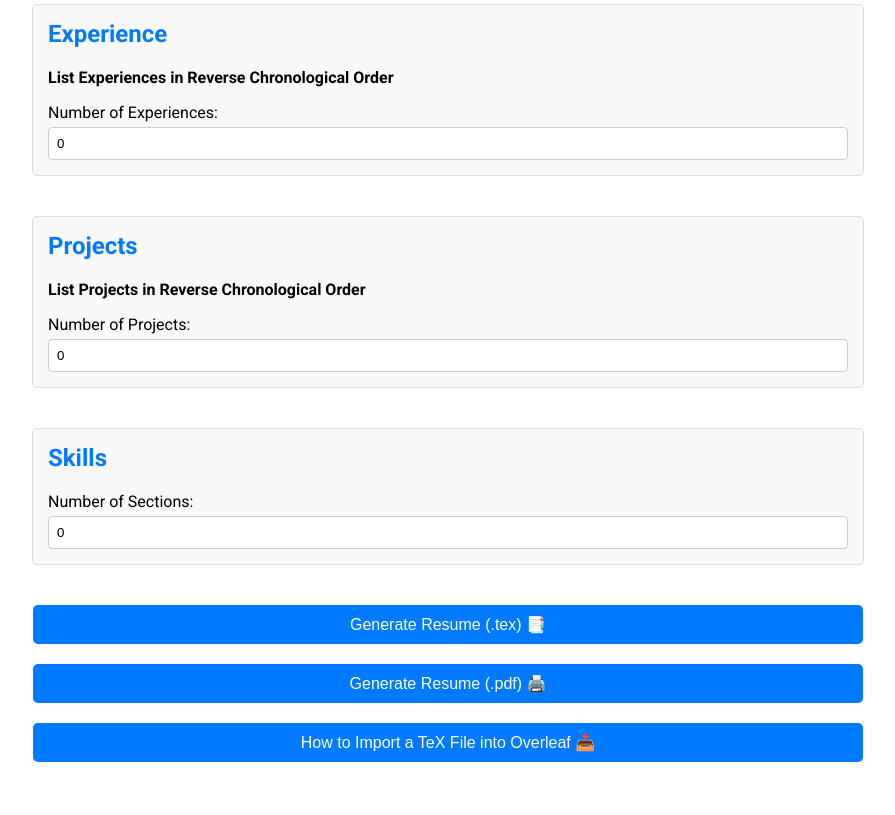
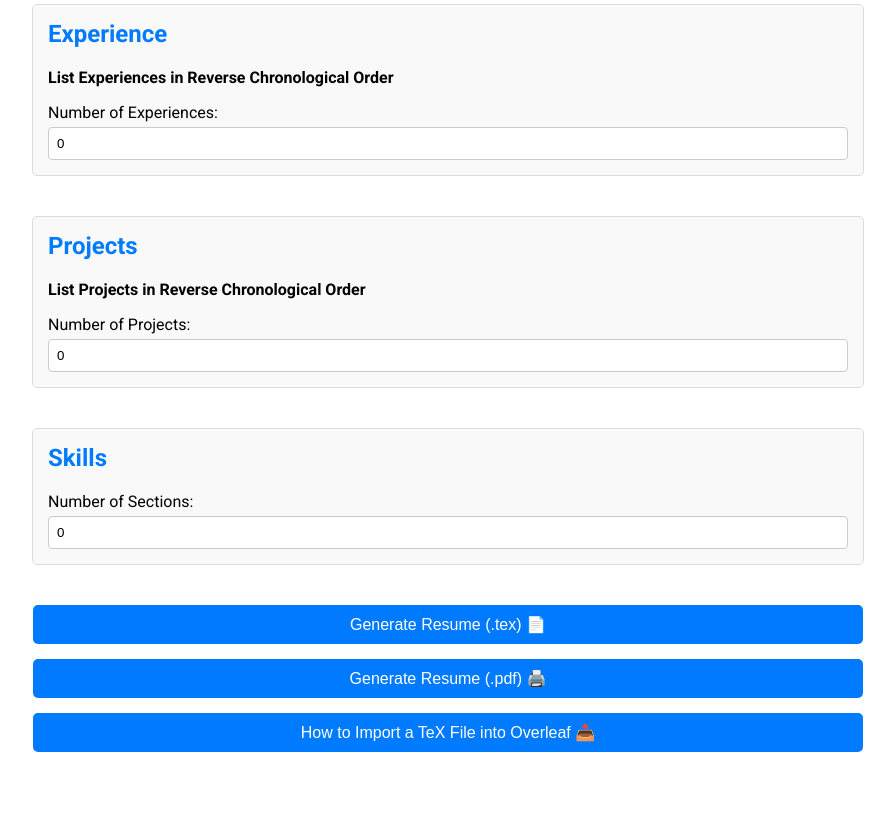
Before and after one commit to Mayan-S/resume-builder, a plain HTML site: page index.html in a window 1280 px wide. Shown: the part 1033-1848 px from the top of the page, without its empty margins (192-1087 px from the left). After the commit the page ends 1805 px from the top, so only its background shows below. Drawn offline with nearby package versions, Linux system fonts and the light colour scheme.

Commit message:
commit main

```diff
--- a/index.html
+++ b/index.html
@@ -102,21 +102,13 @@
     <script src="scripts/skills.js"></script>
 
     <div class="create-resume-section">
-        <button id="create-resume">Generate Resume (.tex) 📑</button>
+        <button id="create-resume">Generate Resume (.tex) 📄</button>
+        <button id="create-pdf-resume">Generate Resume (.pdf) 🖨️</button>
+        <button id="instruction-button">How to Import a TeX File into Overleaf 📥</button>
     </div>
 
     <script src="scripts/texGeneration.js"></script>
-
-    <div class="create-resume-section">
-        <button id="create-pdf-resume">Generate Resume (.pdf) 🖨️</button>
-    </div>
-
     <script src="scripts/pdfGeneration.js"></script>
-
-    <div class="create-resume-section">
-        <button id="instruction-button">How to Import a TeX File into Overleaf 📥</button>
-    </div>
-
     <script src="scripts/instructions.js"></script>
 </body>
 
--- a/styles.css
+++ b/styles.css
@@ -146,10 +146,15 @@ body {
 .create-resume-section {
     text-align: center;
     display: flex;
-    justify-content: center;
+    flex-direction: column; /* Stack children vertically */
+    align-items: center;     /* Center buttons horizontally */
+    gap: 15px;               /* Space between buttons */
+    margin-top: 30px;
 }
 
-#create-resume {
+#create-resume,
+#create-pdf-resume,
+#instruction-button {
     width: 100%;
     max-width: 830px;
     padding: 10px 20px;
@@ -162,34 +167,6 @@ body {
     transition: background-color 0.3s;
 }
 
-#create-pdf-resume {
-    width: 100%;
-    max-width: 830px;
-    padding: 10px 20px;
-    font-size: 16px;
-    color: white;
-    background-color: #007bff;
-    border: none;
-    border-radius: 5px;
-    cursor: pointer;
-    transition: background-color 0.3s;
-    margin: 20px;
-}
-
-#instruction-button {
-    width: 100%;
-    max-width: 830px;
-    padding: 10px 20px;
-    font-size: 16px;
-    color: white;
-    background-color: #007bff;
-    border: none;
-    border-radius: 5px;
-    cursor: pointer;
-    transition: background-color 0.3s;
-    margin-bottom: 50px;
-}
-
 #instruction-button:hover,
 #create-pdf-resume:hover,
 #create-resume:hover {
```
